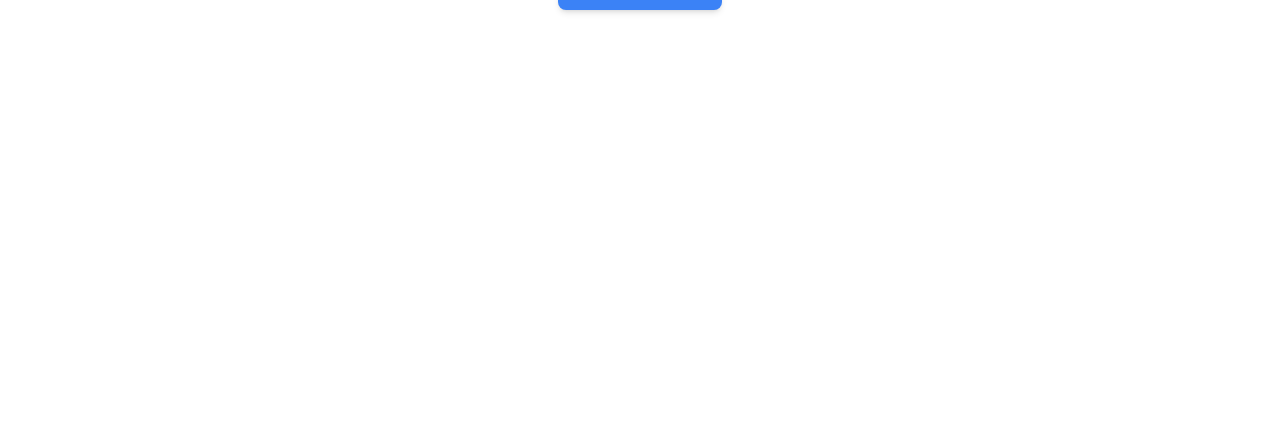
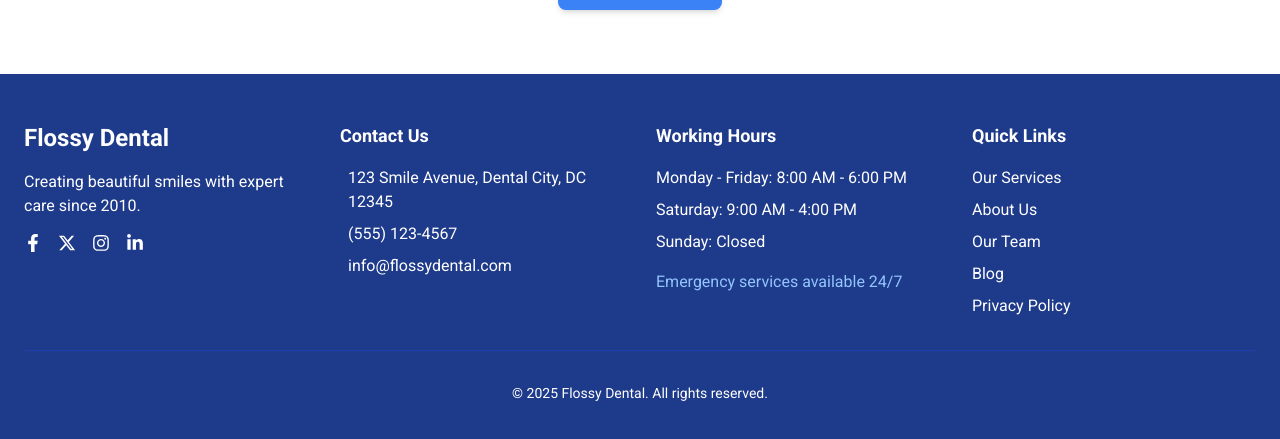
Before and after one commit to gs-shaykot/Toothora, a React (Vite) app: page / in a window 1280 px wide. Shown: the part 4848-5287 px from the top of the page. Before the commit the page ends 4922 px from the top, so only its background shows below. Built offline with nearby package versions, Linux system fonts and the light colour scheme.

Commit message:
Footer Added

```diff
--- a/src/Layout/MainLayout.jsx
+++ b/src/Layout/MainLayout.jsx
@@ -7,6 +7,7 @@ import Review from '../pages/Home/Review';
 import Team from '../pages/Home/Team';
 import WhyToChoose from '../pages/Home/WhyToChoose';
 import Blogs from '../pages/Home/Blogs';
+import Footer from '../component/Footer';
 
 const MainLayout = () => {
     return (
@@ -19,6 +20,7 @@ const MainLayout = () => {
             <Team />
             <WhyToChoose />
             <Blogs />
+            <Footer />
         </div>
     );
 };
--- /dev/null
+++ b/src/component/Footer.jsx
@@ -0,0 +1,69 @@
+import React from 'react';
+import { FaFacebookF, FaInstagram, FaLinkedinIn } from 'react-icons/fa';
+import { FaXTwitter } from 'react-icons/fa6';
+
+const Footer = () => {
+    return (
+        <footer className="bg-blue-900 text-white py-12">
+            <div className="container mx-auto px-6">
+                <div className="grid md:grid-cols-4 gap-8">
+                    <div>
+                        <h3 className="text-2xl font-bold mb-4">Flossy Dental</h3>
+                        <p className="mb-4">Creating beautiful smiles with expert care since 2010.</p>
+                        <div className="flex space-x-4 text-lg">
+                            <a href="#" className="text-white hover:text-blue-300 cursor-pointer">
+                                <FaFacebookF/>
+                            </a>
+                            <a href="#" className="text-white hover:text-blue-300 cursor-pointer">
+                                <FaXTwitter/>
+                            </a>
+                            <a href="#" className="text-white hover:text-blue-300 cursor-pointer">
+                                <FaInstagram/>
+                            </a>
+                            <a href="#" className="text-white hover:text-blue-300 cursor-pointer">
+                                <FaLinkedinIn />
+                            </a>
+                        </div>
+                    </div>
+                    <div>
+                        <h3 className="font-bold text-lg mb-4">Contact Us</h3>
+                        <p className="mb-2 flex items-start">
+                            <i className="fas fa-map-marker-alt mr-2 mt-1"></i>
+                            123 Smile Avenue, Dental City, DC 12345
+                        </p>
+                        <p className="mb-2 flex items-start">
+                            <i className="fas fa-phone-alt mr-2 mt-1"></i>
+                            (555) 123-4567
+                        </p>
+                        <p className="mb-2 flex items-start">
+                            <i className="fas fa-envelope mr-2 mt-1"></i>
+                            info@flossydental.com
+                        </p>
+                    </div>
+                    <div>
+                        <h3 className="font-bold text-lg mb-4">Working Hours</h3>
+                        <p className="mb-2">Monday - Friday: 8:00 AM - 6:00 PM</p>
+                        <p className="mb-2">Saturday: 9:00 AM - 4:00 PM</p>
+                        <p className="mb-2">Sunday: Closed</p>
+                        <p className="mt-4 text-blue-300">Emergency services available 24/7</p>
+                    </div>
+                    <div>
+                        <h3 className="font-bold text-lg mb-4">Quick Links</h3>
+                        <ul className="space-y-2">
+                            <li><a href="#services" className="hover:text-blue-300 cursor-pointer">Our Services</a></li>
+                            <li><a href="#about" className="hover:text-blue-300 cursor-pointer">About Us</a></li>
+                            <li><a href="#team" className="hover:text-blue-300 cursor-pointer">Our Team</a></li>
+                            <li><a href="#blog" className="hover:text-blue-300 cursor-pointer">Blog</a></li>
+                            <li><a href="#" className="hover:text-blue-300 cursor-pointer">Privacy Policy</a></li>
+                        </ul>
+                    </div>
+                </div>
+                <div className="border-t border-blue-800 mt-8 pt-8 text-center text-sm">
+                    <p>&copy; 2025 Flossy Dental. All rights reserved.</p>
+                </div>
+            </div>
+        </footer>
+    );
+};
+
+export default Footer;
```
Also changed, not shown: 1 other file (tests, documents, lock files or other folders).
